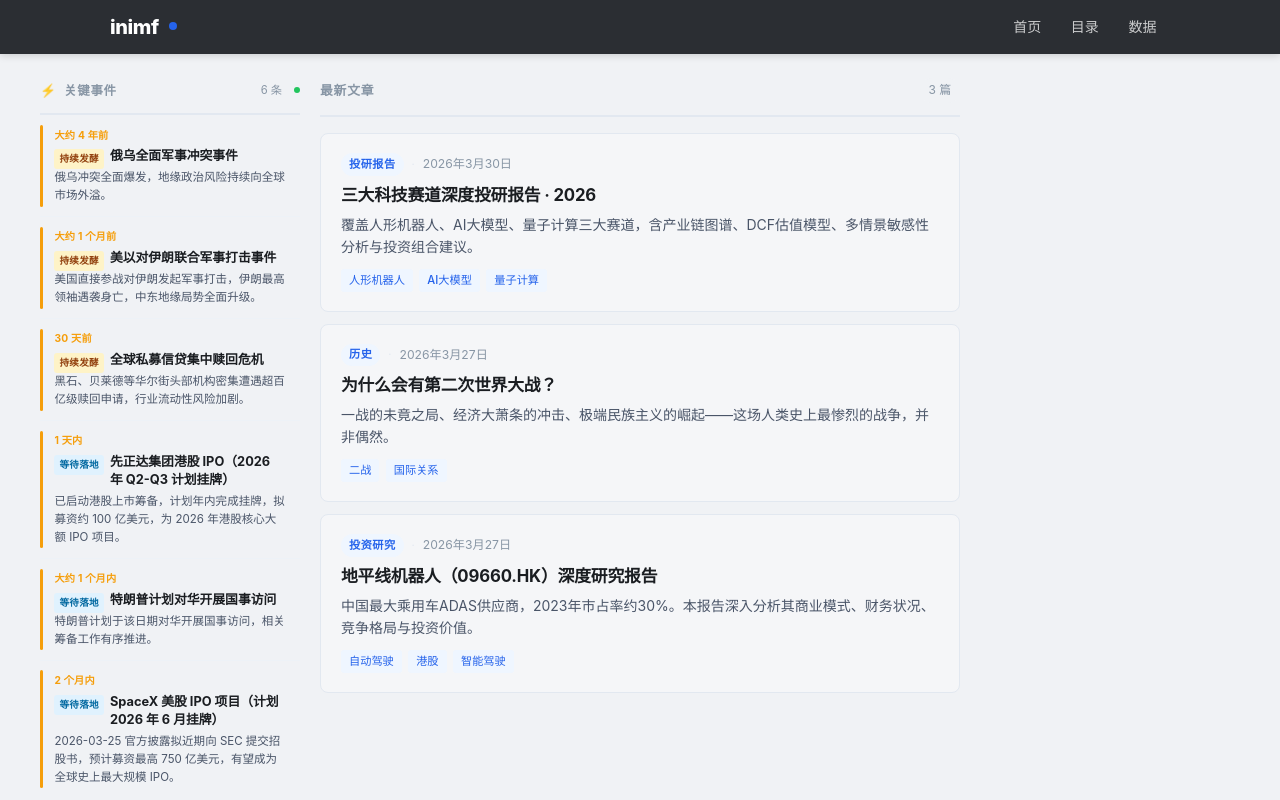
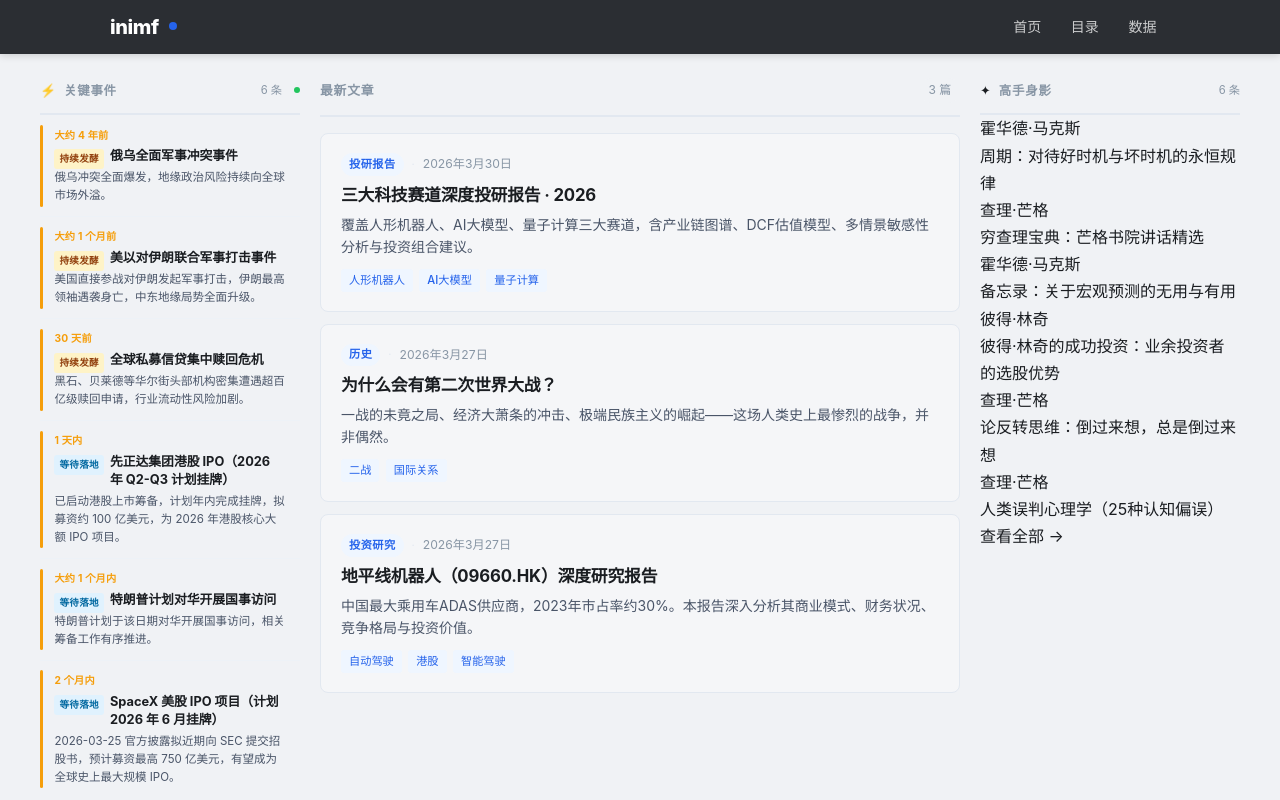
Before and after one commit to web1286/inimf-blog, a Next.js app: page / in a window 1280 px wide. Shown: the top 800 px of the page. Built offline with nearby package versions, Linux system fonts and the light colour scheme.

Commit message:
feat: 右侧边栏填入高手身影侧边卡片

```diff
--- a/components/Layout.tsx
+++ b/components/Layout.tsx
@@ -4,6 +4,7 @@ import { ReactNode, useState, useEffect } from 'react'
 import { formatDistanceToNow, parseISO } from 'date-fns'
 import { zhCN } from 'date-fns/locale'
 import { EVENTS } from '../data/events'
+import { getAllMastersSorted } from '../data/masters'
 const config = require('../blog.config')
 
 interface Post {
@@ -27,6 +28,9 @@ export default function Layout({ children, title, description, posts = [], hideS
 
   // 关键事件：按时间线正序（过去→现在→未来）
   const displayEvents = [...EVENTS].sort((a, b) => a.datetime.localeCompare(b.datetime))
+
+  // 高手身影：最新 6 条（全局倒序）
+  const latestMasters = getAllMastersSorted().slice(0, 6)
 
   const [mounted, setMounted] = useState(false)
   useEffect(() => { setMounted(true) }, [])
@@ -132,9 +136,43 @@ export default function Layout({ children, title, description, posts = [], hideS
           )}
         </main>
 
-        {/* ===== 右侧（保留容器，内容清空，预留将来用）===== */}
+        {/* ===== 右侧（高手身影）===== */}
         {!hideSidebar && (
           <aside className="site-right-rail">
+
+            {/* 高手身影卡片 */}
+            <div className="sidebar-card">
+              <div className="sidebar-card-header">
+                <span className="sidebar-card-icon" style={{ fontSize: '0.8rem' }}>✦</span>
+                <span className="sidebar-card-title">高手身影</span>
+                <span className="rail-count-num" style={{ marginLeft: 'auto', fontSize: '0.7rem', color: 'var(--color-text-muted)' }}>
+                  {latestMasters.length} 条
+                </span>
+              </div>
+              <ul style={{ listStyle: 'none', padding: 0, margin: 0 }}>
+                {latestMasters.map((item, i) => (
+                  <li key={i} className="masters-item">
+                    <div className="masters-item-row">
+                      <span className="masters-author-tag">{item.author}</span>
+                    </div>
+                    {item.url ? (
+                      <a
+                        href={item.url}
+                        target="_blank"
+                        rel="noopener noreferrer"
+                        className="masters-item-title"
+                      >
+                        {item.title}
+                      </a>
+                    ) : (
+                      <span className="masters-item-title">{item.title}</span>
+                    )}
+                  </li>
+                ))}
+              </ul>
+              <Link href="/masters" className="masters-more-link">查看全部 →</Link>
+            </div>
+
           </aside>
         )}
 
```
